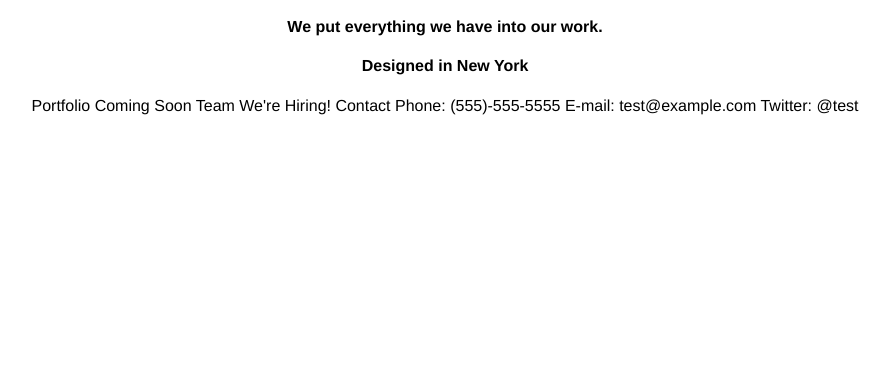
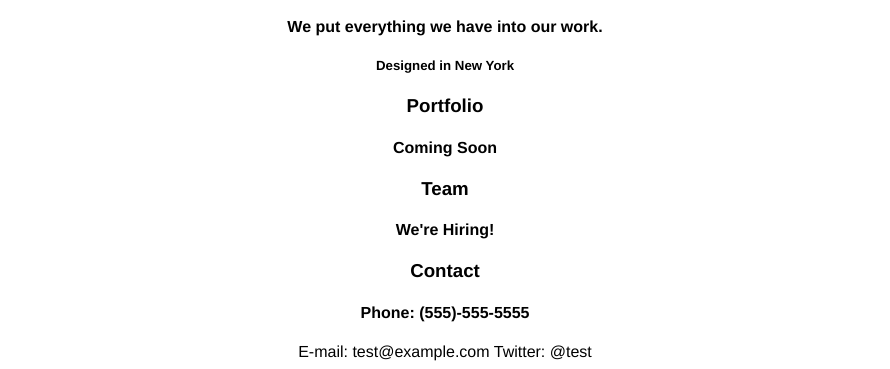
Before and after one commit to jeankke/broadway, a plain HTML site: page index.html in a window 1280 px wide. Shown: the part 1554-1923 px from the top of the page, without its empty margins (195-1085 px from the left). Before the commit the page ends 1677 px from the top, so only its background shows below. Drawn offline with Linux system fonts and the light colour scheme.

Commit message:
completed designed-in-ny

```diff
--- a/index.html
+++ b/index.html
@@ -23,19 +23,15 @@
     <img src="https://s3.amazonaws.com/codecademy-content/programs/freelance-one/broadway/images/execute.svg">
     <h3>Execute</h3>
     <h4>We put everything we have into our work.</h4>
-
-      <h4>Designed in New York</h4>
-      Portfolio
-
-Coming Soon
-
-Team
-
-We're Hiring!
-
-Contact
-
-Phone: (555)-555-5555
+    <div class="designed-in-ny">
+    <h5>Designed in New York</h5>
+    </div>
+    <h3>Portfolio</h3>
+    <h4>Coming Soon</h4>
+    <h3>Team</h3>
+    <h4>We're Hiring!</h4>
+    <h3>Contact</h3>
+    <h4>Phone: (555)-555-5555</H4>
 
 E-mail: test@example.com
 
```
